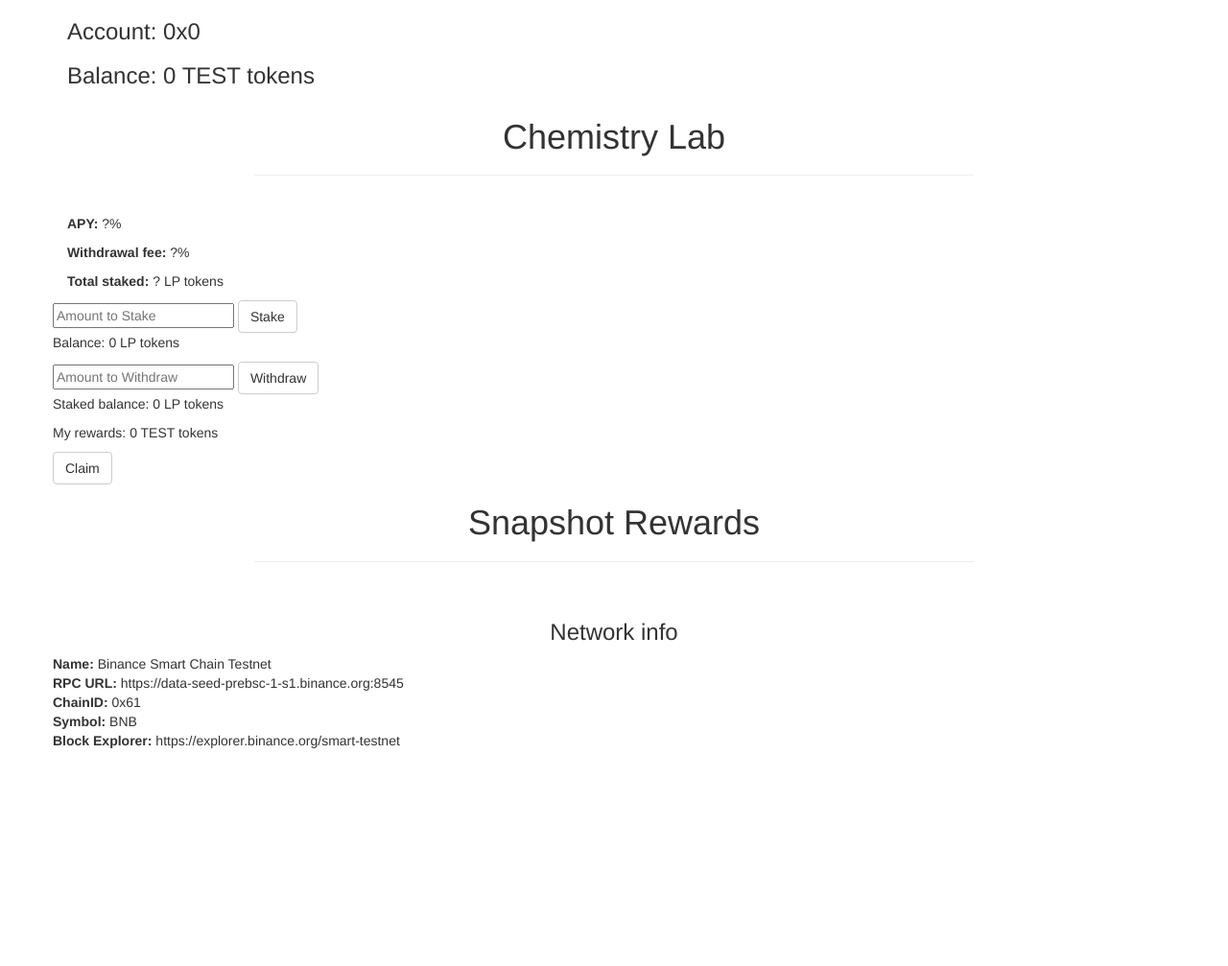
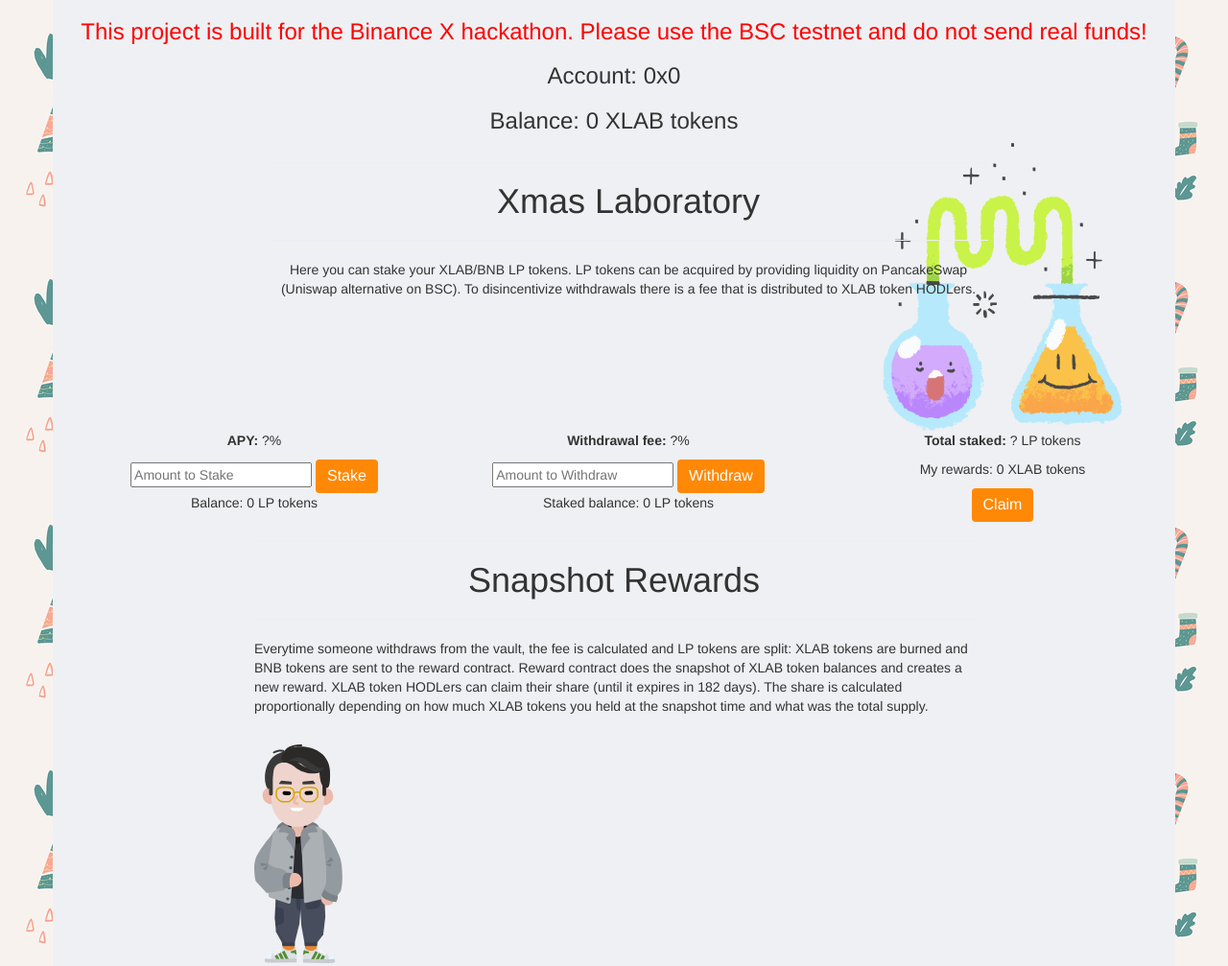
Before and after one commit to pauliax/Binance-X-project, a website: page src/index.html in a window 1280 px wide. Shown: the top 1007 px of the page at 96% size. Before the commit the page ends 800 px from the top, so only its background shows below. Drawn offline with nearby package versions, Linux system fonts and the light colour scheme; no server answers.

Commit message:
More style

```diff
--- a/migrations/2_deploy_contracts.js
+++ b/migrations/2_deploy_contracts.js
@@ -13,8 +13,8 @@ module.exports = async function (deployer, network, accounts) {
   let WETHAddress = "0x0000000000000000000000000000000000000000";
 
   await deployer.deploy(Token,
-    "Test Token",   // _name
-    "TEST",         // _symbol
+    "Xxmas Lab Token",   // _name
+    "XLAB",         // _symbol
     "100000"        // _initialSupplyWithoutDecimals
   );
 
--- /dev/null
+++ b/src/css/styles.css
@@ -0,0 +1,31 @@
+body {
+    background-image: url("../images/xmas_bg.png");
+    background-repeat: repeat;
+}
+
+#main {
+    background-color: #eff0f3;
+}
+
+#lab {
+    text-align: center;
+}
+
+.network-info {
+    line-height: 2.2rem;
+    margin-left: 15px;
+}
+
+.btn-app, .btn-app:hover {
+    background-color: #ff8906;
+    border: none;
+    color: #fffffe;
+    text-align: center;
+    text-decoration: none;
+    display: inline-block;
+    font-size: 16px;
+}
+
+.btn-app:hover {
+    transform: scale(1.2);
+}
--- a/src/index.html
+++ b/src/index.html
@@ -5,10 +5,14 @@
   <meta http-equiv="X-UA-Compatible" content="IE=edge">
   <meta name="viewport" content="width=device-width, initial-scale=1">
   <!-- The above 3 meta tags *must* come first in the head; any other head content must come *after* these tags -->
-  <title>Binance X project</title>
+  <title>Xmas Lab</title>
 
   <!-- Bootstrap -->
   <link href="css/bootstrap.min.css" rel="stylesheet">
+
+  <link href="css/styles.css" rel="stylesheet">
+
+  <link rel="shortcut icon" href="images/lab.png" type="image/x-icon">
 
   <!-- HTML5 shim and Respond.js for IE8 support of HTML5 elements and media queries -->
   <!-- WARNING: Respond.js doesn't work if you view the page via file:// -->
@@ -18,55 +22,93 @@
   <![endif]-->
 </head>
 <body>
-<div class="container">
+<div id="main" class="container">
 
-  <div class="mb-4">
-    <h3 class="text-left ml-0">Account: <span id="account">0x0</span></h3>
-    <h3 class="text-left ml-0">Balance: <span id="tokenBalance">0</span> TEST tokens</h3>
+  <div class="mb-4 header">
+    <h3 class="text-center ml-0" style="color: red">
+      This project is built for the Binance X hackathon. Please use the BSC testnet and do not send real funds!
+    </h3>
+    <h3 class="text-center ml-0">Account: <span id="account">0x0</span></h3>
+    <h3 class="text-center ml-0">Balance: <span id="tokenBalance">0</span> XLAB tokens</h3>
+  </div>
+
+  <div id="lab" class="container">
+
+    <div class="row">
+      <div class="col-xs-12 col-sm-8 col-sm-push-2" style="z-index: 1;">
+        <hr/>
+        <h1 class="text-center">Xmas Laboratory</h1>
+        <hr/>
+        <p>
+          Here you can stake your XLAB/BNB LP tokens.
+          LP tokens can be acquired by providing liquidity on PancakeSwap (Uniswap alternative on BSC).
+          To disincentivize withdrawals there is a fee that is distributed to XLAB token HODLers.
+        </p>
+        <br/>
+      </div>
+      <img src="images/mirage-science.png" style="z-index: -1; opacity: 0.7;" alt="mirage" width="250" height="300"/>
+    </div>
+
+    <div class="row">
+      <div class="col-xs-4">
+        <p><strong>APY:</strong> <span id="apyPercentage">?</span>%</p>
+      </div>
+      <div class="col-xs-4">
+        <p><strong>Withdrawal fee:</strong> <span id="withdrawalFeePercentage">?</span>%</p>
+      </div>
+      <div class="col-xs-4">
+        <p><strong>Total staked:</strong> <span id="totalStaked">?</span> LP tokens</p>
+      </div>
+    </div>
+
+    <div class="row">
+      <div class="col-xs-4">
+        <div id="stakeBtnContainer" class="btn-action">
+          <div class="max-input">
+            <input id="stakeAmount" type="number" placeholder="Amount to Stake" aria-label="stake amount"/>
+            <button id="stakeBtn" class="btn btn-default btn-app" type="button">Stake</button>
+          </div>
+          <p class="tokens-info">Balance: <span id="lpBalance">0</span> LP tokens</p>
+        </div>
+      </div>
+
+      <div class="col-xs-4">
+        <div id="withdrawBtnContainer" class="btn-action">
+          <div class="max-input">
+            <input id="withdrawAmount" type="number" placeholder="Amount to Withdraw" aria-label="withdraw amount"/>
+            <button id="withdrawBtn" class="btn btn-default btn-app" type="button">Withdraw</button>
+          </div>
+          <p class="tokens-info">Staked balance: <span id="stakeBalance">0</span> LP tokens</p>
+        </div>
+      </div>
+
+      <div class="col-xs-4">
+        <div id="claimBtnContainer" class="btn-action">
+          <div class="max-input">
+            <p class="tokens-info">My rewards: <span id="rewardBalance">0</span> XLAB tokens</p>
+            <button id="claimBtn" class="btn btn-default btn-app" type="button">Claim</button>
+          </div>
+        </div>
+      </div>
+    </div>
+
   </div>
 
   <div class="row">
     <div class="col-xs-12 col-sm-8 col-sm-push-2">
-      <h1 class="text-center">Chemistry Lab</h1>
       <hr/>
-      <br/>
-    </div>
-  </div>
-
-  <div class="meta-info">
-    <p><strong>APY:</strong> <span id="apyPercentage">?</span>%</p>
-    <p><strong>Withdrawal fee:</strong> <span id="withdrawalFeePercentage">?</span>%</p>
-    <p><strong>Total staked:</strong> <span id="totalStaked">?</span> LP tokens</p>
-  </div>
-
-  <div class="row">
-    <div id="stakeBtnContainer" class="btn-action">
-      <div class="max-input">
-        <input id="stakeAmount" type="number" placeholder="Amount to Stake" aria-label="stake amount"/>
-        <button id="stakeBtn" class="btn btn-default" type="button">Stake</button>
-      </div>
-      <p class="tokens-info">Balance: <span id="lpBalance">0</span> LP tokens</p>
-    </div>
-
-    <div id="withdrawBtnContainer" class="btn-action">
-      <div class="max-input">
-        <input id="withdrawAmount" type="number" placeholder="Amount to Withdraw" aria-label="withdraw amount"/>
-        <button id="withdrawBtn" class="btn btn-default" type="button">Withdraw</button>
-      </div>
-      <p class="tokens-info">Staked balance: <span id="stakeBalance">0</span> LP tokens</p>
-    </div>
-
-    <div id="claimBtnContainer" class="btn-action">
-      <p class="tokens-info">My rewards: <span id="rewardBalance">0</span> TEST tokens</p>
-      <button id="claimBtn" class="btn btn-default" type="button">Claim</button>
-    </div>
-  </div>
-
-  <div class="row">
-    <div class="col-xs-12 col-sm-8 col-sm-push-2">
       <h1 class="text-center">Snapshot Rewards</h1>
       <hr/>
+      <p>
+        Everytime someone withdraws from the vault, the fee is calculated and LP tokens are split: XLAB tokens are
+        burned and BNB tokens are sent to the reward contract.
+        Reward contract does the snapshot of XLAB token balances and creates a new reward.
+        XLAB token HODLers can claim their share (until it expires in 182 days).
+        The share is calculated proportionally depending on how much XLAB tokens you held at the snapshot time and what
+        was the total supply.
+      </p>
       <br/>
+      <img src="images/cz.svg" alt="cz" width="92" height="228"/>
     </div>
   </div>
 
@@ -76,11 +118,13 @@
 
   <div class="row">
     <h3 class="text-center">Network info</h3>
-    <div><strong>Name:</strong> Binance Smart Chain Testnet</div>
-    <div><strong>RPC URL:</strong> https://data-seed-prebsc-1-s1.binance.org:8545</div>
-    <div><strong>ChainID:</strong> 0x61</div>
-    <div><strong>Symbol:</strong> BNB</div>
-    <div><strong>Block Explorer:</strong> https://explorer.binance.org/smart-testnet</div>
+    <div class="network-info">
+      <div><strong>Name:</strong> Binance Smart Chain Testnet</div>
+      <div><strong>RPC URL:</strong> https://data-seed-prebsc-1-s1.binance.org:8545</div>
+      <div><strong>ChainID:</strong> 0x61</div>
+      <div><strong>Symbol:</strong> BNB</div>
+      <div><strong>Block Explorer:</strong> https://explorer.binance.org/smart-testnet</div>
+    </div>
   </div>
 </div>
 
@@ -90,10 +134,14 @@
       <div class="panel-heading">
         <h3>Reward #<span class="reward-title">?</span></h3>
       </div>
+      <img alt="140x140" data-src="holder.js/140x140"
+           class="img-rounded img-center" style="width: 100%;"
+           src="images/present.png"
+           data-holder-rendered="true">
       <div class="panel-body">
-        <strong>Reward</strong>: <span class="reward-amount">?</span> ETH<br/>
-        <strong>My share</strong>: <span class="reward-my-share">?</span> ETH<br/>
-        <button class="btn btn-default btn-claim" type="button" data-id="0">Claim</button>
+        <strong>Reward</strong>: <span class="reward-amount">?</span> BNB<br/>
+        <strong>My share</strong>: <span class="reward-my-share">?</span> BNB<br/>
+        <button class="btn btn-default btn-claim btn-app" type="button" data-id="0">Claim</button>
       </div>
     </div>
   </div>
```
Also changed, not shown: src/images/cz.svg (added), src/images/lab.png (added), src/images/mirage-science.png (added), src/images/present.png (added), src/images/xmas_bg.png (added), 1 other file.
